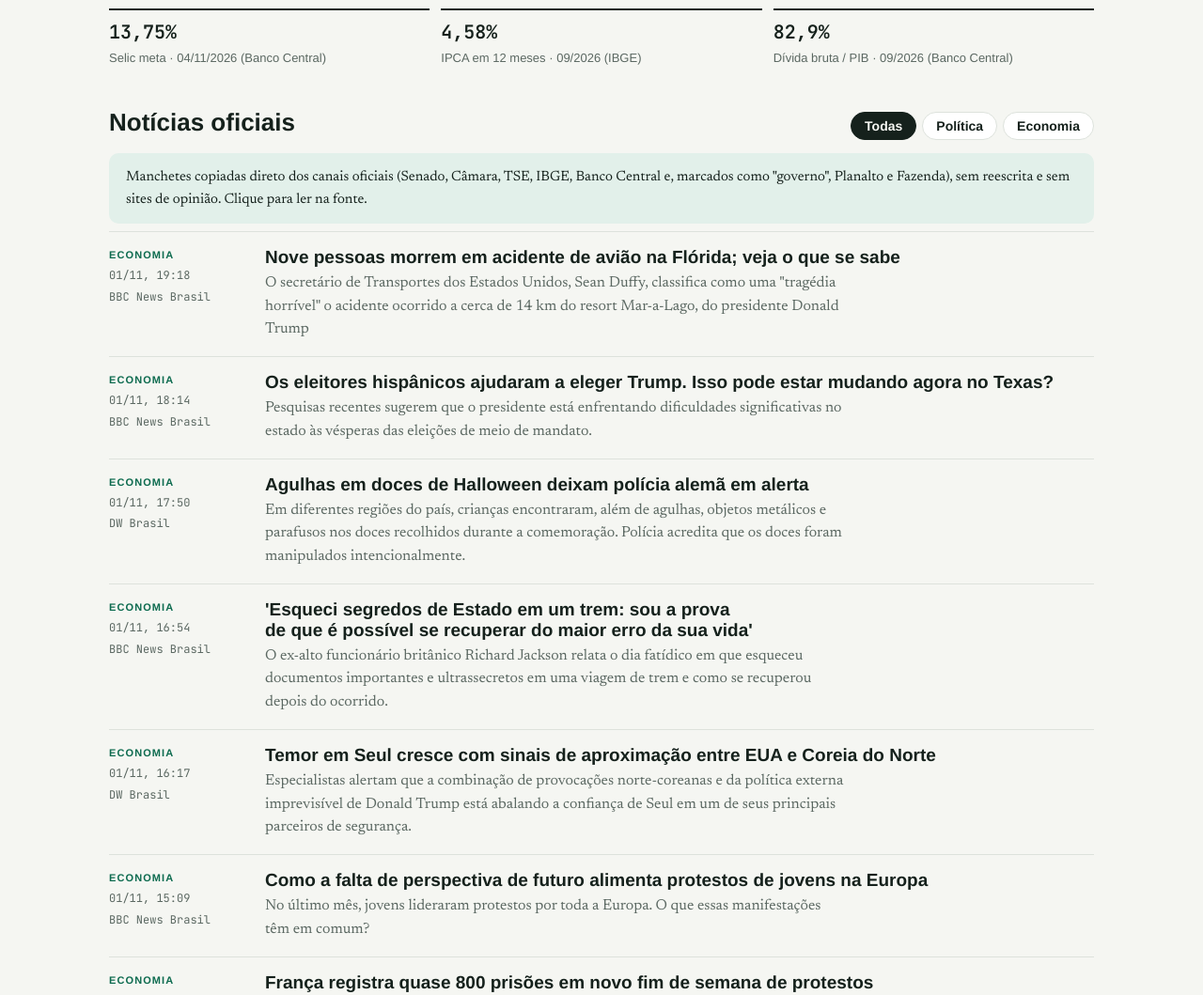
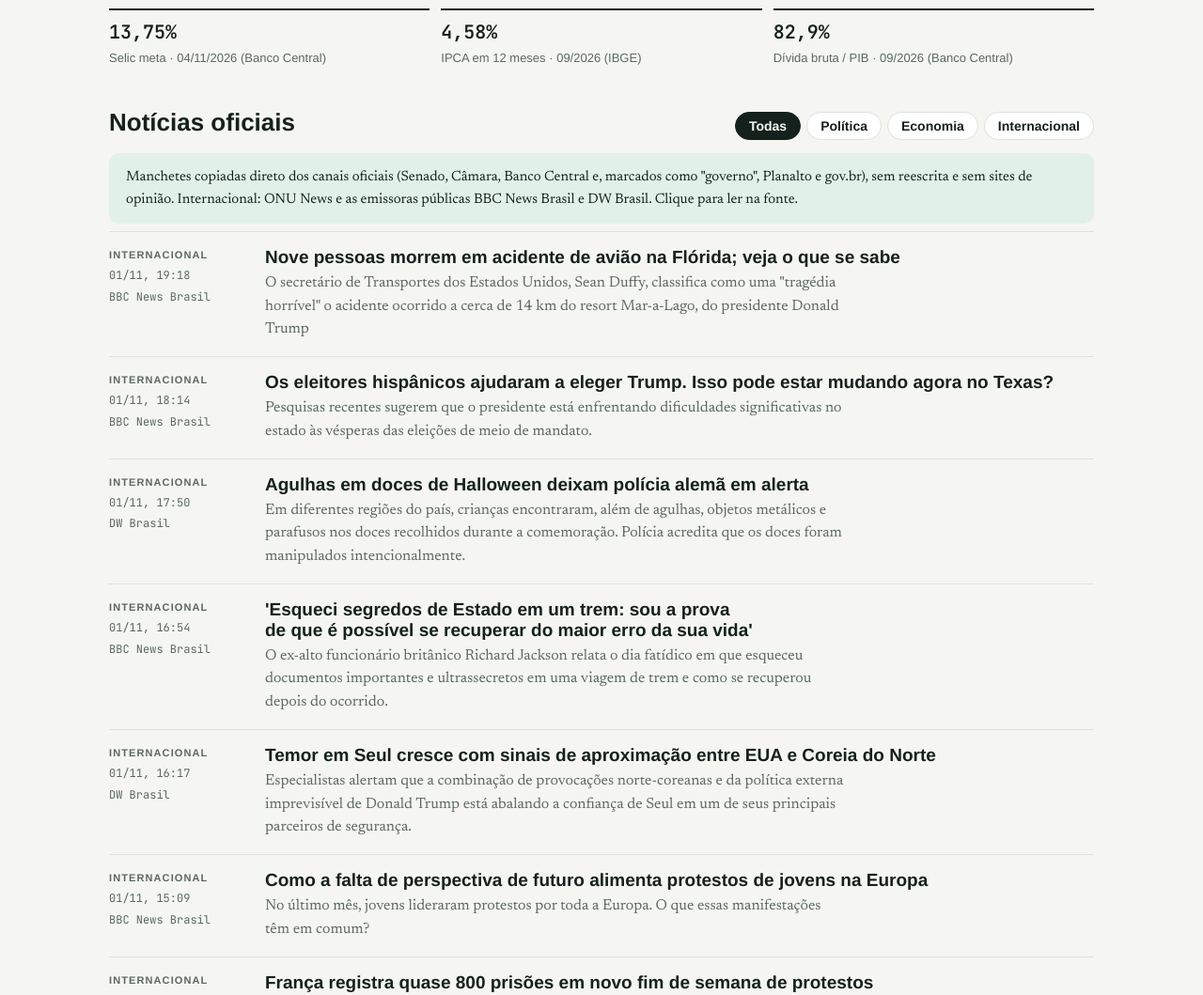
Before and after one commit to GugaGiacomazzi/Radar-Brasil, a plain HTML site: page index.html in a window 1280 px wide. Shown: the part 915-1974 px from the top of the page at 94% size. Drawn offline with Linux system fonts and the light colour scheme; no server answers; a web font is replaced by a local one.

Commit message:
Add files via upload

```diff
--- a/index.html
+++ b/index.html
@@ -82,6 +82,7 @@ header h1 span{color:var(--accent)}
 .item .meta{display:flex;flex-direction:column;gap:4px}
 .tag{font-family:var(--f-display);font-size:11px;letter-spacing:.1em;text-transform:uppercase;font-weight:700;color:var(--accent)}
 .tag.economia{color:var(--gold)}
+.tag.internacional{color:var(--muted)}
 .item .date,.item .srcname{font-family:var(--f-mono);font-size:12px;color:var(--muted)}
 .item h3{font-size:19px;margin-bottom:4px}
 .item h3 a{color:var(--ink);text-decoration:none}
@@ -167,9 +168,10 @@ footer details{margin-top:8px}
         <button data-f="all" aria-pressed="true">Todas</button>
         <button data-f="politica" aria-pressed="false">Política</button>
         <button data-f="economia" aria-pressed="false">Economia</button>
+        <button data-f="internacional" aria-pressed="false">Internacional</button>
       </div>
     </div>
-    <div class="criteria">Manchetes copiadas direto dos canais oficiais (Senado, Câmara, TSE, IBGE, Banco Central e, marcados como "governo", Planalto e Fazenda), sem reescrita e sem sites de opinião. Clique para ler na fonte.</div>
+    <div class="criteria">Manchetes copiadas direto dos canais oficiais (Senado, Câmara, Banco Central e, marcados como "governo", Planalto e gov.br), sem reescrita e sem sites de opinião. Internacional: ONU News e as emissoras públicas BBC News Brasil e DW Brasil. Clique para ler na fonte.</div>
     <div id="newsList"></div>
   </section>
 
@@ -286,7 +288,7 @@ function renderNews(f){
   if(!items.length){list.innerHTML='<p class="note">Nenhuma notícia carregada ainda.</p>';return;}
   items.forEach(n=>{
     const el=document.createElement('article'); el.className='item';
-    el.innerHTML=`<div class="meta"><span class="tag ${n.cat}">${n.cat==='politica'?'Política':'Economia'}</span><span class="date"></span><span class="srcname"></span></div><div><h3><a target="_blank" rel="noopener"></a></h3><p></p></div>`;
+    el.innerHTML=`<div class="meta"><span class="tag ${n.cat}">${({politica:'Política',economia:'Economia',internacional:'Internacional'})[n.cat]||n.cat}</span><span class="date"></span><span class="srcname"></span></div><div><h3><a target="_blank" rel="noopener"></a></h3><p></p></div>`;
     el.querySelector('.date').textContent=n.date?new Date(n.date).toLocaleString('pt-BR',{day:'2-digit',month:'2-digit',hour:'2-digit',minute:'2-digit',timeZone:'America/Sao_Paulo'}):'';
     el.querySelector('.srcname').textContent=n.source;
     const a=el.querySelector('a'); a.href=n.link; a.textContent=n.title;
```
